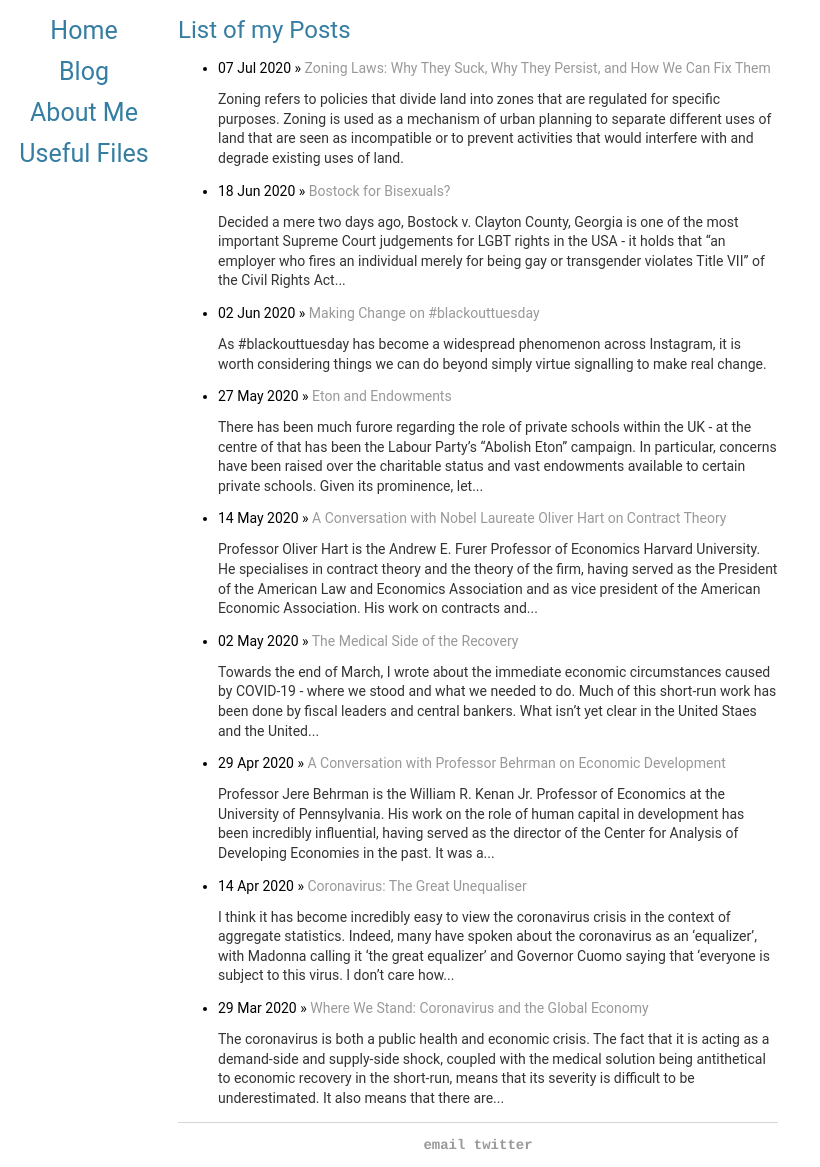
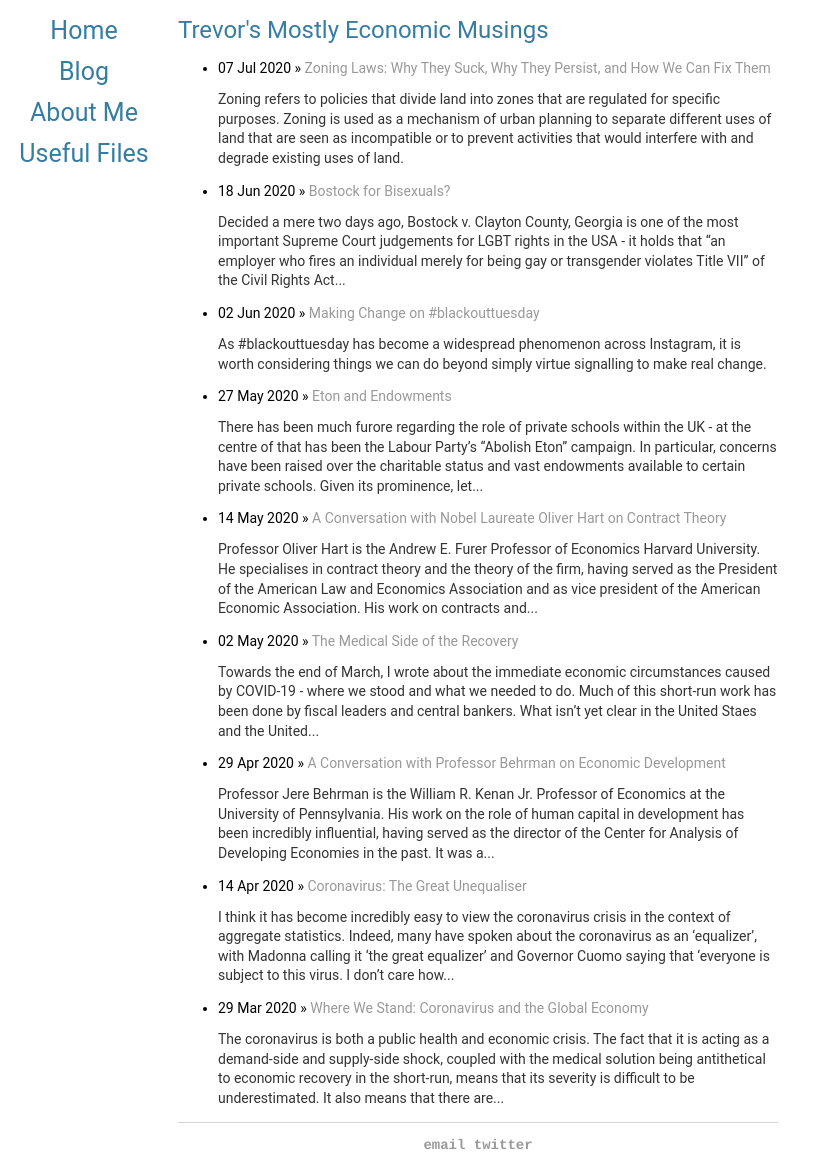
Before and after one commit to tmychow/tmychow.github.io, a Jekyll site: the page built from index.html, in a window 1280 px wide. Shown: the whole page, without its empty margins (0-820 px from the left). Built offline with Jekyll 4.4.1, drawn with Linux system fonts in a browser that asks for light colours.

Commit message:
Update index.html

```diff
--- a/index.html
+++ b/index.html
@@ -1,6 +1,6 @@
 ---
 layout: default
-title: List of my Posts
+title: Trevor's Mostly Economic Musings
 ---
 	<h1>{{ page.title }}</h1>
 	<ul class="posts">
```
